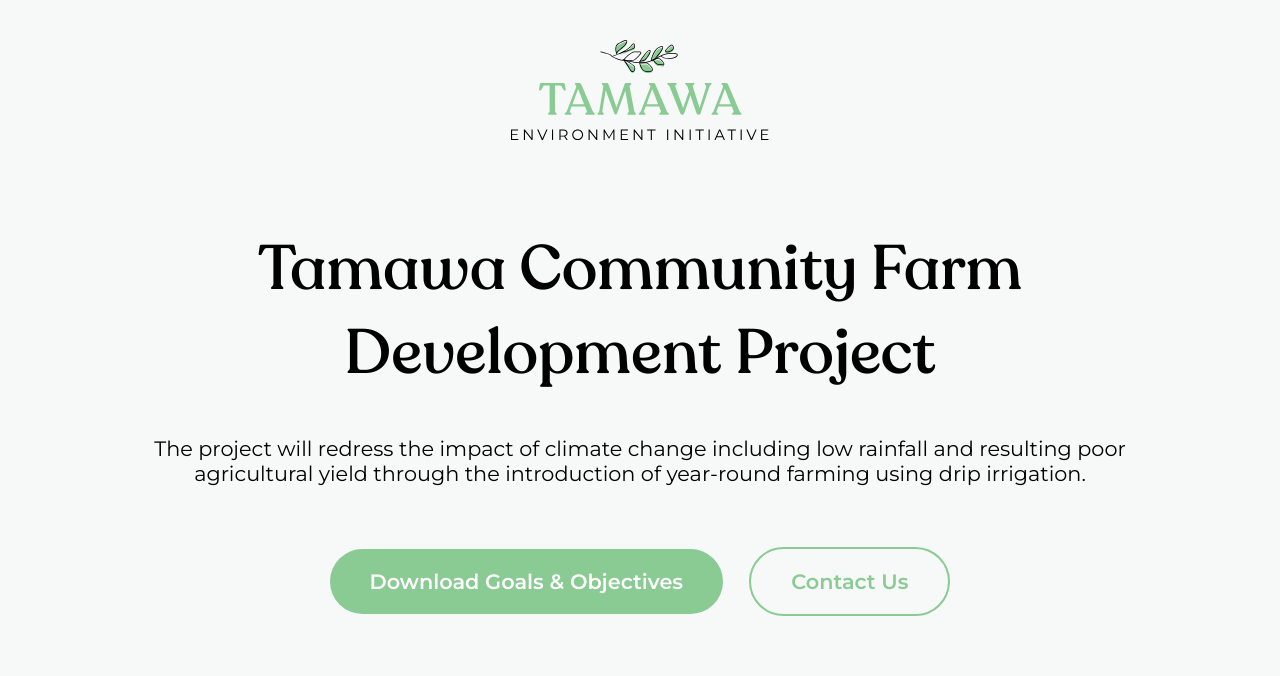
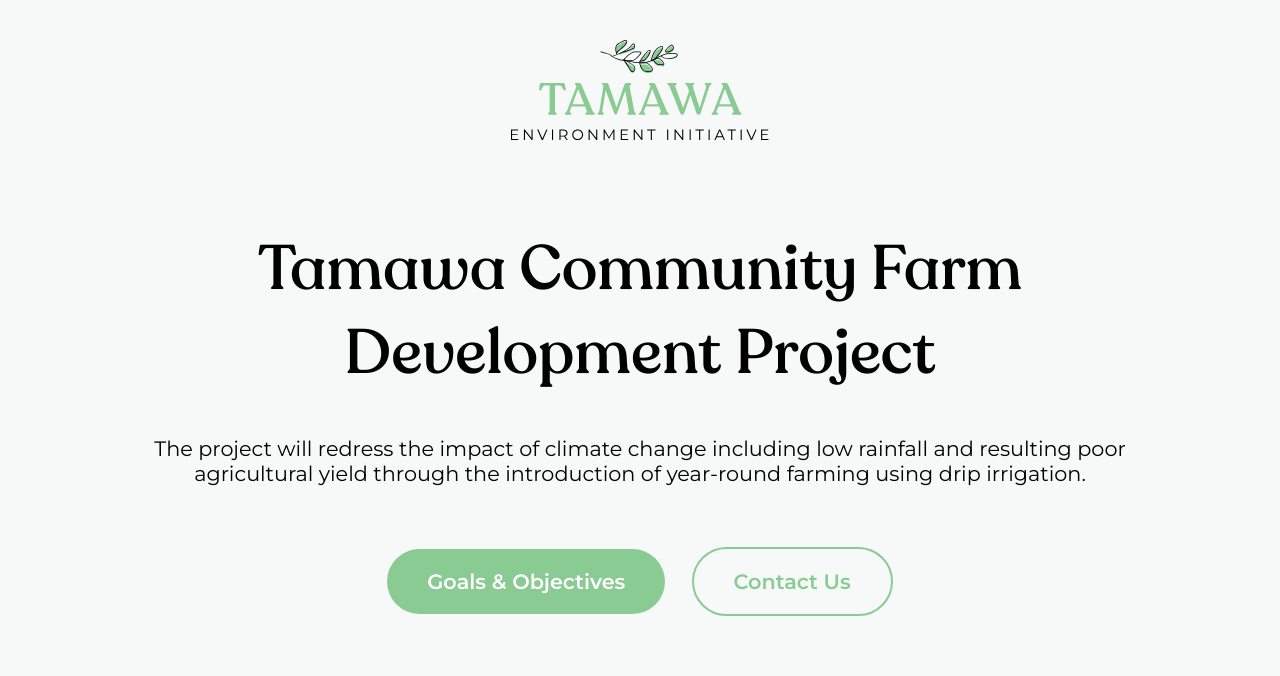
Before and after one commit to mufty007/tamawa, a plain HTML site: page index.html in a window 1280 px wide. Shown: the top 676 px of the page. Drawn offline with Linux system fonts and the light colour scheme.

Commit message:
added the correct file
I added the pdf file to be downloaded

```diff
--- a/index.html
+++ b/index.html
@@ -22,7 +22,7 @@
                 <h1>Tamawa Community Farm Development Project</h1>
                 <p class="summary">The project will redress the impact of climate change including low rainfall and resulting poor agricultural yield through the introduction of year-round farming using drip irrigation. </p>
                 <div class="buttons">
-                    <a class="download" href="" download=" " >Download Goals & Objectives</a>
+                    <a class="download" href="./assets/Tamawa submission REV02.pdf" download >Goals & Objectives</a>
                     <a class="contact" href="#contact">Contact Us</a>
                 </div>
 
@@ -63,7 +63,7 @@
                 </div>
             </div>
             <div class="buttons">
-                <a class="download" href="" download=" " >Download Goals & Objectives</a>
+                <a class="download" href="./assets/Tamawa submission REV02.pdf" download>Goals & Objectives</a>
             </div>
         </section>
         <section class="accomplish">
@@ -105,7 +105,7 @@
                 </div>
             </div>
             <div class="buttons">
-                <a class="download" href="" download=" " >Download Goals & Objectives</a>
+                <a class="download" href="./assets/Tamawa submission REV02.pdf" download >Goals & Objectives</a>
             </div>
         </section>
         <section class="table">
```
Also changed, not shown: 1 other file.
